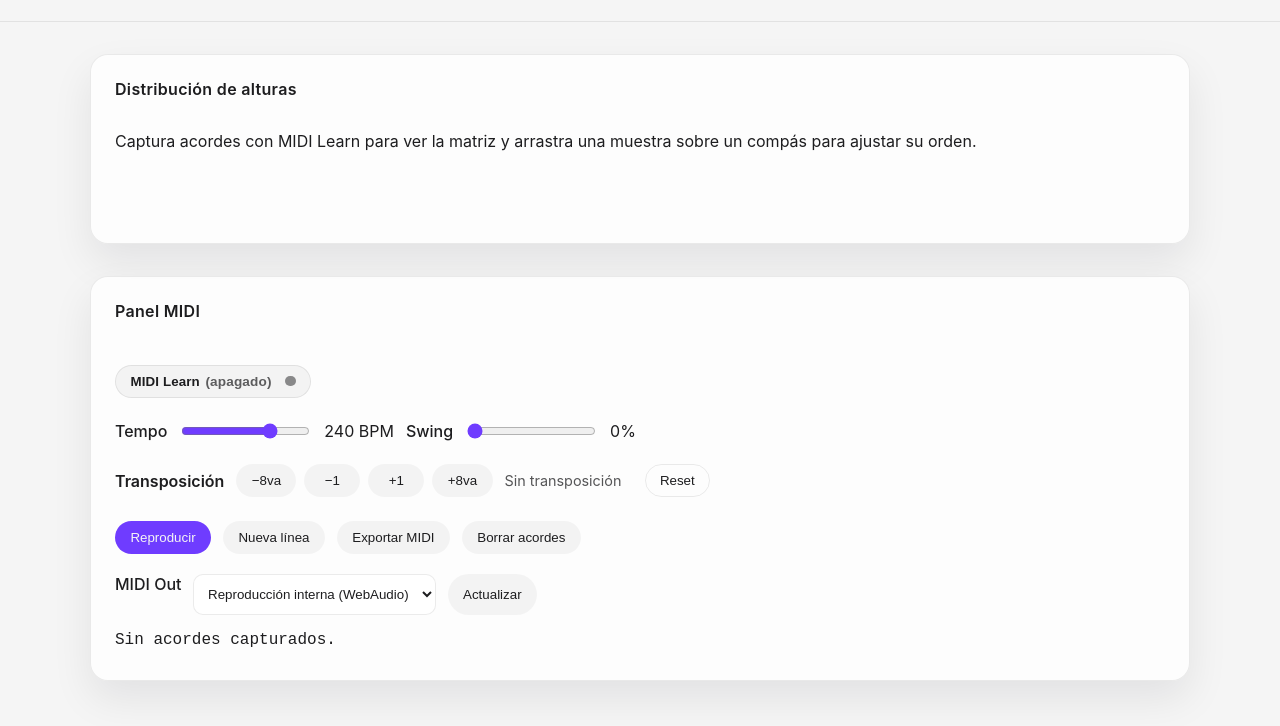
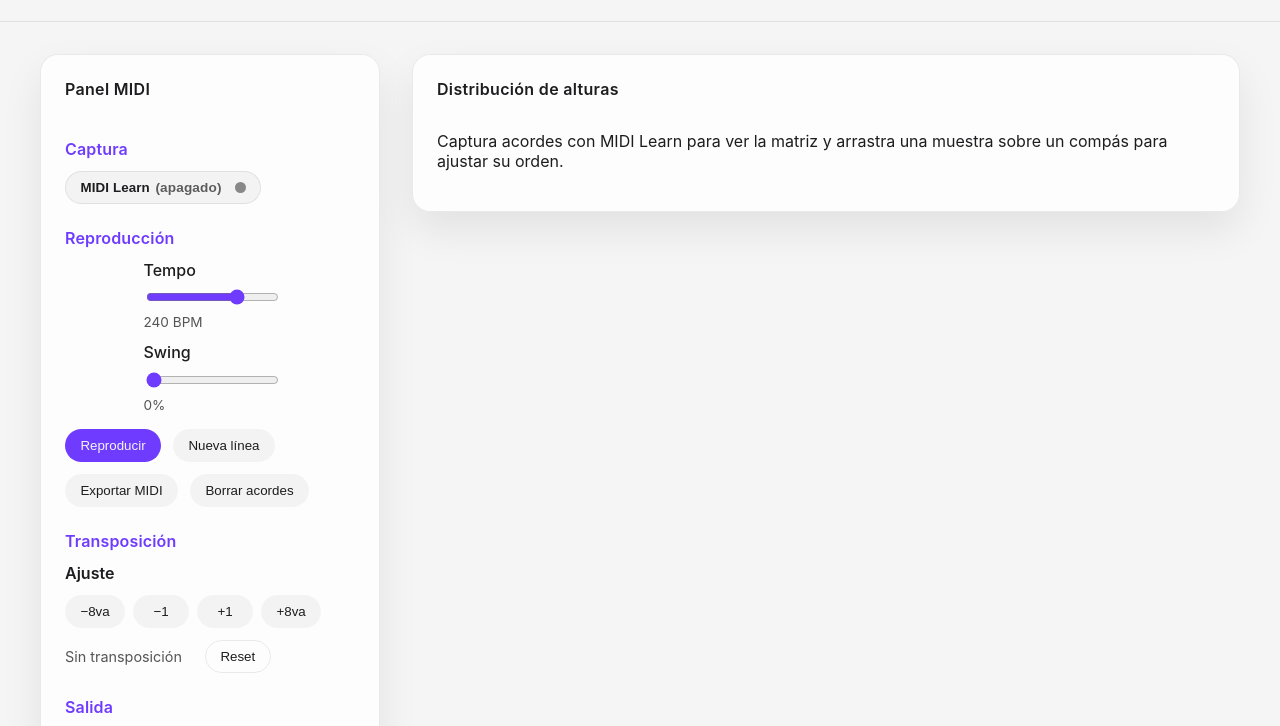
Before and after one commit to jaimejaramilloarias/bebop-line, a website with bundled scripts: page index.html in a window 1280 px wide. Shown: the part 71-797 px from the top of the page. Built offline with nearby package versions, Linux system fonts and the light colour scheme.

Commit message:
Reorganize MIDI panel layout and adjust final note velocity

```diff
--- a/app.js
+++ b/app.js
@@ -499,6 +499,9 @@ function convertLineToMidi(noteEntries) {
     durationTicks: TICKS_PER_EIGHTH,
     velocity: getVelocityForVoice(entry.voice)
   }));
+  if (events.length > 0) {
+    events[events.length - 1].velocity = 127;
+  }
   const measures = Math.ceil(noteEntries.length / NOTES_PER_MEASURE);
   const totalTicks = events.length ? events[events.length - 1].startTicks + TICKS_PER_EIGHTH : 0;
   return { events, measures, totalTicks };
--- a/index.html
+++ b/index.html
@@ -20,17 +20,11 @@
     </header>
 
     <main>
-      <section class="visualizations" aria-labelledby="visualizations-title">
-        <div class="section-title" id="visualizations-title">Distribución de alturas</div>
-        <div
-          class="matrix"
-          aria-label="Matriz de alturas. Arrastra patrones para reordenar cada compás"
-          role="img"
-        ></div>
-      </section>
-
       <section class="midi-panel" aria-labelledby="midi-title">
         <div class="section-title" id="midi-title">Panel MIDI</div>
+        <div class="midi-panel__layout">
+          <div class="midi-panel__group" aria-labelledby="midi-capture-title">
+            <h2 class="midi-panel__subtitle" id="midi-capture-title">Captura</h2>
             <div class="control-group midi-actions">
               <button
                 id="midi-learn"
@@ -43,33 +37,24 @@
                 <span class="indicator" aria-hidden="true"></span>
               </button>
             </div>
-        <div class="control-group playback">
+          </div>
+
+          <div class="midi-panel__group" aria-labelledby="midi-playback-title">
+            <h2 class="midi-panel__subtitle" id="midi-playback-title">Reproducción</h2>
+            <div class="midi-panel__stack">
+              <div class="control-group playback midi-panel__tempo">
+                <div class="midi-panel__control">
                   <label for="tempo" class="tempo-label" title="Ajustar tempo en BPM">Tempo</label>
                   <input id="tempo" type="range" min="40" max="320" value="240" />
                   <span id="tempo-value" aria-live="polite">240 BPM</span>
+                </div>
+                <div class="midi-panel__control">
                   <label for="swing" class="tempo-label" title="Aplicar swing solo a la reproducción">Swing</label>
                   <input id="swing" type="range" min="0" max="100" value="0" />
                   <span id="swing-value" aria-live="polite">0%</span>
                 </div>
-        <div class="control-group transpose-group" role="group" aria-labelledby="transpose-label">
-          <span class="transpose-label" id="transpose-label">Transposición</span>
-          <div class="transpose-buttons" role="group" aria-labelledby="transpose-label">
-            <button type="button" id="transpose-down-octave" title="Bajar una octava">−8va</button>
-            <button type="button" id="transpose-down-semitone" title="Bajar un semitono">−1</button>
-            <button type="button" id="transpose-up-semitone" title="Subir un semitono">+1</button>
-            <button type="button" id="transpose-up-octave" title="Subir una octava">+8va</button>
               </div>
-          <span id="transpose-value" class="transpose-value" aria-live="polite"></span>
-          <button
-            type="button"
-            id="transpose-reset"
-            class="transpose-reset"
-            title="Restablecer transposición"
-          >
-            Reset
-          </button>
-        </div>
-        <div class="control-group playback">
+              <div class="control-group playback midi-panel__actions">
                 <button
                   id="play-toggle"
                   class="primary"
@@ -87,6 +72,33 @@
                 <button id="export-midi" title="Exportar la línea como archivo MIDI">Exportar MIDI</button>
                 <button id="clear-chords" title="Eliminar acordes capturados">Borrar acordes</button>
               </div>
+            </div>
+          </div>
+
+          <div class="midi-panel__group" aria-labelledby="midi-transpose-title">
+            <h2 class="midi-panel__subtitle" id="midi-transpose-title">Transposición</h2>
+            <div class="control-group transpose-group" role="group" aria-labelledby="transpose-label">
+              <span class="transpose-label" id="transpose-label">Ajuste</span>
+              <div class="transpose-buttons" role="group" aria-labelledby="transpose-label">
+                <button type="button" id="transpose-down-octave" title="Bajar una octava">−8va</button>
+                <button type="button" id="transpose-down-semitone" title="Bajar un semitono">−1</button>
+                <button type="button" id="transpose-up-semitone" title="Subir un semitono">+1</button>
+                <button type="button" id="transpose-up-octave" title="Subir una octava">+8va</button>
+              </div>
+              <span id="transpose-value" class="transpose-value" aria-live="polite"></span>
+              <button
+                type="button"
+                id="transpose-reset"
+                class="transpose-reset"
+                title="Restablecer transposición"
+              >
+                Reset
+              </button>
+            </div>
+          </div>
+
+          <div class="midi-panel__group" aria-labelledby="midi-output-title">
+            <h2 class="midi-panel__subtitle" id="midi-output-title">Salida</h2>
             <div class="control-group midi-output">
               <label for="midi-output" title="Enviar la reproducción a un puerto MIDI externo">MIDI Out</label>
               <select
@@ -98,7 +110,22 @@
               </select>
               <button id="refresh-midi-outputs" title="Actualizar la lista de puertos MIDI disponibles">Actualizar</button>
             </div>
+          </div>
+
+          <div class="midi-panel__group" aria-labelledby="midi-chords-title">
+            <h2 class="midi-panel__subtitle" id="midi-chords-title">Acordes capturados</h2>
             <div class="captured-chords" aria-live="polite" aria-label="Acordes capturados"></div>
+          </div>
+        </div>
+      </section>
+
+      <section class="visualizations" aria-labelledby="visualizations-title">
+        <div class="section-title" id="visualizations-title">Distribución de alturas</div>
+        <div
+          class="matrix"
+          aria-label="Matriz de alturas. Arrastra patrones para reordenar cada compás"
+          role="img"
+        ></div>
       </section>
     </main>
 
--- a/styles.css
+++ b/styles.css
@@ -72,11 +72,12 @@ body {
 
 main {
   flex: 1;
-  width: min(1100px, 94vw);
+  width: min(1200px, 94vw);
   margin: 0 auto;
   padding: 2rem 0 3rem;
   display: grid;
   gap: 2rem;
+  grid-template-columns: 1fr;
 }
 
 section {
@@ -425,8 +426,59 @@ button.toggle.active .indicator {
 }
 
 .midi-panel {
-  display: grid;
+  display: flex;
+  flex-direction: column;
+  gap: 1.5rem;
+}
+
+.midi-panel__layout {
+  display: flex;
+  flex-direction: column;
+  gap: 1.5rem;
+}
+
+.midi-panel__group {
+  display: flex;
+  flex-direction: column;
+  gap: 0.75rem;
+}
+
+.midi-panel__subtitle {
+  margin: 0;
+  font-size: 1rem;
+  font-weight: 600;
+  letter-spacing: 0.01em;
+  color: var(--accent);
+}
+
+.midi-panel__stack {
+  display: flex;
+  flex-direction: column;
   gap: 1rem;
+}
+
+.midi-panel__tempo {
+  flex-direction: column;
+  align-items: stretch;
+}
+
+.midi-panel__control {
+  display: flex;
+  flex-direction: column;
+  gap: 0.45rem;
+}
+
+.midi-panel__control span {
+  font-size: 0.85rem;
+  opacity: 0.75;
+}
+
+.midi-panel__control input[type="range"] {
+  width: 100%;
+}
+
+.midi-panel__actions {
+  justify-content: flex-start;
 }
 
 .captured-chords {
@@ -513,3 +565,14 @@ button.toggle.active .indicator {
     display: none;
   }
 }
+
+@media (min-width: 960px) {
+  main {
+    grid-template-columns: minmax(280px, 340px) 1fr;
+    align-items: start;
+  }
+
+  .midi-panel {
+    align-self: start;
+  }
+}
```
Lines whose indentation alone changed are shown as unchanged.
